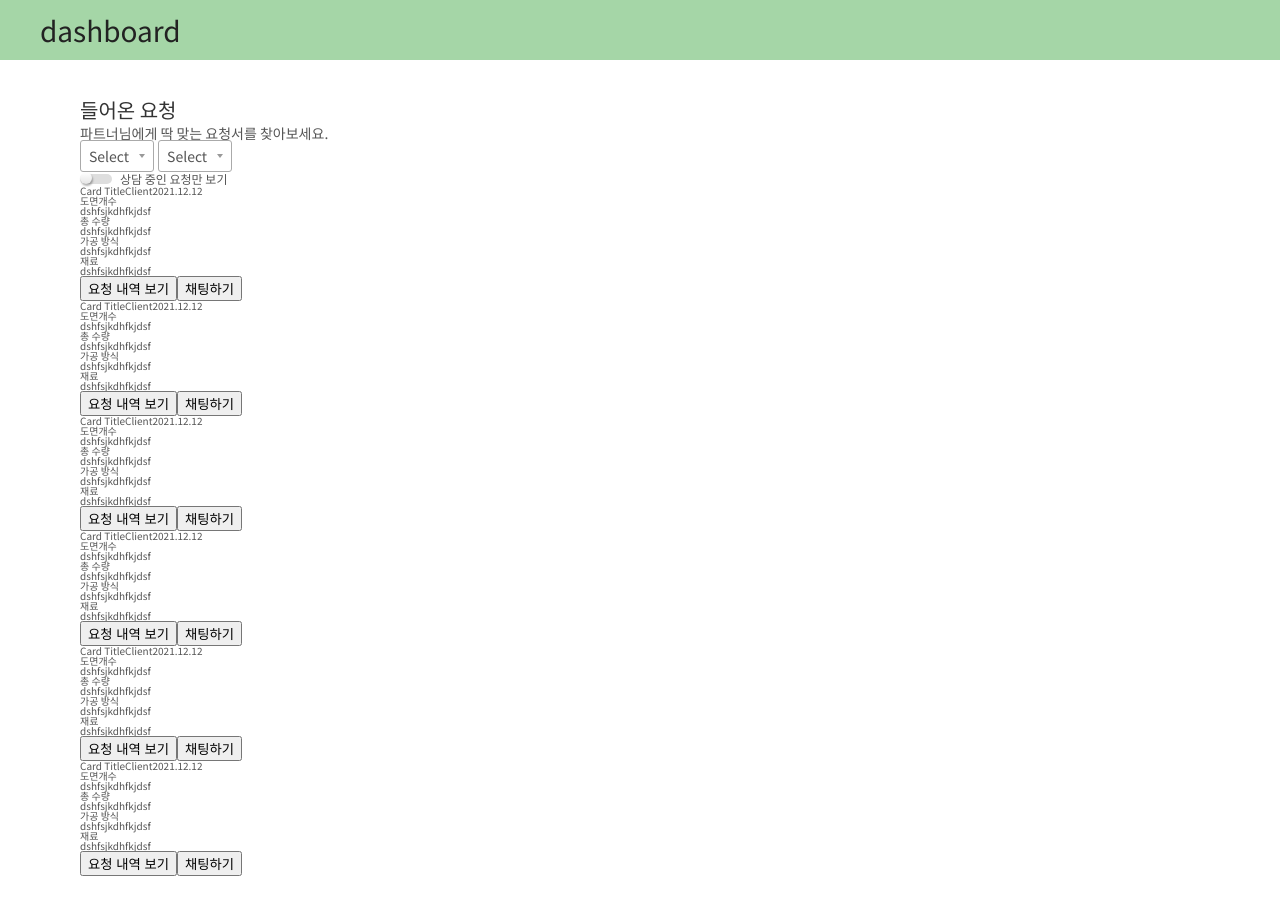
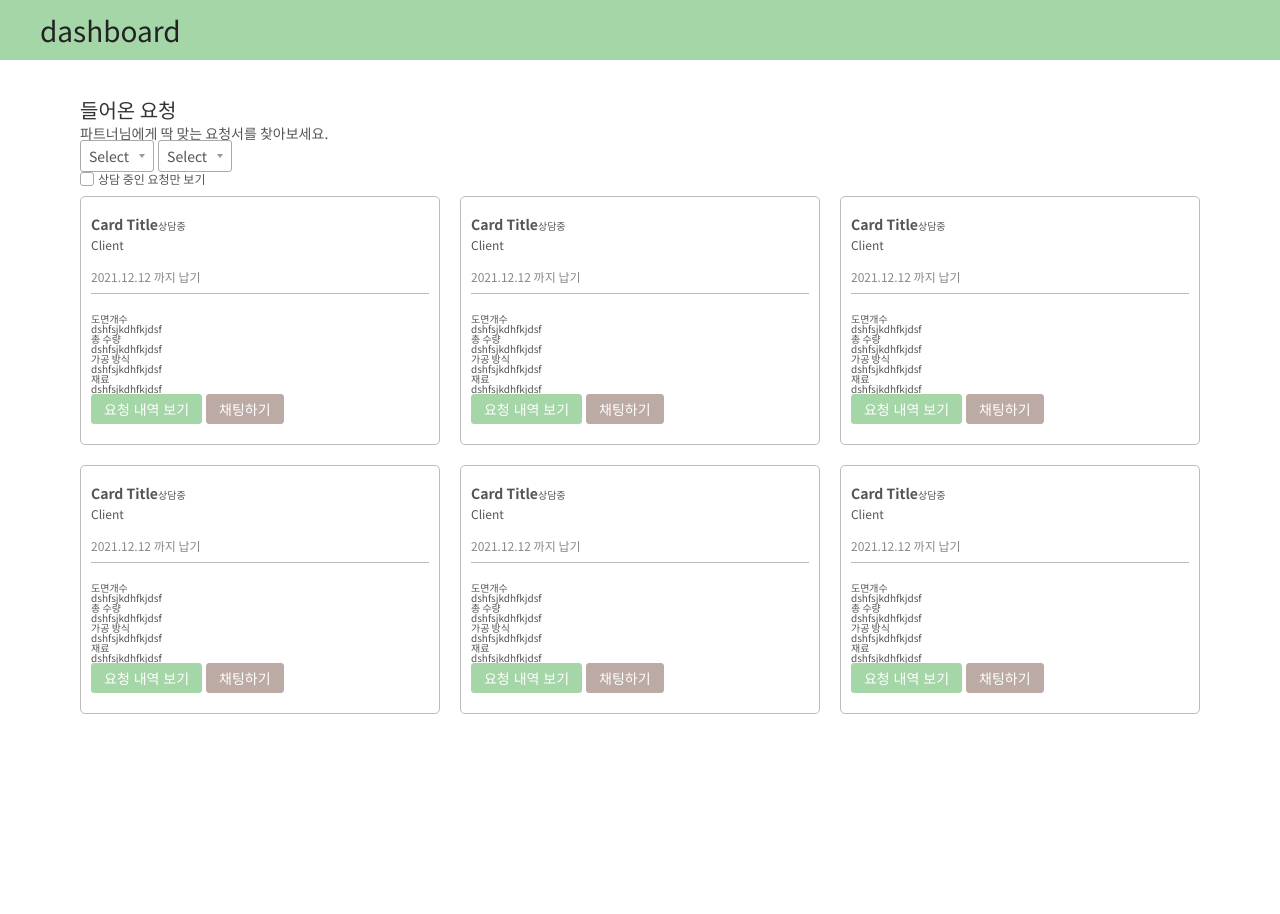
Before and after one commit to mook9288/challenge-filter, a React (Create React App) app: page / in a window 1280 px wide. After the commit the page ends 800 px from the top, so only its background shows below. Built offline with nearby package versions, Linux system fonts and the light colour scheme.

Commit message:
feature: add button & card component

```diff
--- a/package.json
+++ b/package.json
@@ -10,6 +10,7 @@
     "@types/node": "^16.11.14",
     "@types/react": "^17.0.37",
     "@types/react-dom": "^17.0.11",
+    "classnames": "^2.3.1",
     "react": "^17.0.2",
     "react-dom": "^17.0.2",
     "react-scripts": "5.0.0",
--- a/src/assets/styles/base/_layout.scss
+++ b/src/assets/styles/base/_layout.scss
@@ -11,6 +11,7 @@ body {
 
 .header {
   position: fixed;
+  z-index: 10;
   top: 0;
   padding: 0 4rem;
   width: 100%;
--- /dev/null
+++ b/src/assets/styles/components/_card.scss
@@ -0,0 +1,50 @@
+.card-wrap {
+  display: flex;
+  flex-wrap: wrap;
+}
+.card {
+  margin: 1rem;
+  padding: 2rem 1rem;
+  width: calc((100% - 4rem) / 3);
+  border: 1px solid #bbb;
+  border-radius: 5px;
+
+  &:hover,
+  &:focus {
+    border-color: #a5d6a7;
+  }
+
+  &:nth-child(3n - 2) {
+    margin-left: 0;
+  }
+  &:nth-child(3n) {
+    margin-right: 0;
+  }
+
+  &__content {
+    .title {
+      position: relative;
+      display: block;
+      strong {
+        font-size: 1.4rem;
+        font-weight: 600;
+      }
+    }
+    .client {
+      display: block;
+      margin-top: .8rem;
+      font-size: 1.2rem;
+    }
+    .data {
+      display: block;
+      margin-top: 2rem;
+      font-size: 1.2rem;
+      color: #888;
+    }
+  }
+  &__description {
+    margin-top: 1rem;
+    padding-top: 2rem;
+    border-top: 1px solid #bbb;
+  }
+}
--- /dev/null
+++ b/src/assets/styles/form/_button.scss
@@ -0,0 +1,34 @@
+.btn {
+  margin: 0 2px;
+  padding: .4rem 1.2rem;
+  background-color: #fff;
+  border: 1px solid #a5d6a7;
+  border-radius: 3px;
+  font-size: 1.4rem;
+  color: #333;
+
+  &__primary {
+    background-color: #a5d6a7;
+    border-color: #a5d6a7;
+    color: #fff;
+  }
+  &__secondary {
+    background-color: #bcaaa4;
+    border-color: #bcaaa4;
+    color: #fff;
+  }
+
+  &__label {
+    display: inline-block;
+    font-size: 1.4rem;
+  }
+}
+
+.button-area {
+  :first-child {
+    margin-left: 0;
+  }
+  :last-child {
+    margin-right: 0;
+  }
+}
--- a/src/assets/styles/form/_checkbox.scss
+++ b/src/assets/styles/form/_checkbox.scss
@@ -26,7 +26,6 @@
     cursor: pointer;
 
     &::before {
-      content: '';
       position: absolute;
       top: calc(((1.2rem * 1.2) - 1.2rem) / 2 - 1px);
       left: 0;
@@ -35,10 +34,10 @@
       background-color: #fff;
       border: 1px solid #aaa;
       border-radius: .3rem;
+      content: '';
     }
 
     &::after {
-      content: '';
       position: absolute;
       top: calc(((1.2rem * 1.2) - 1.2rem) / 2);
       left: 1px;
@@ -47,6 +46,7 @@
       border-right: 2px solid #fff;
       border-bottom: 2px solid #fff;
       opacity: 0;
+      content: '';
       transform: rotate(45deg);
       transform-origin: bottom;
     }
@@ -86,7 +86,6 @@
     min-height: 1.2rem;
 
     &::before {
-      content: '';
       position: absolute;
       top: calc(((1.2rem * 1.2) - 1rem) / 2);
       display: block;
@@ -95,20 +94,21 @@
       background-color: #dedede;
       border: none;
       border-radius: 50rem;
+      content: '';
       transform: none;;
     }
     &::after {
-      content: '';
       position: absolute;
-      top: 0;
+      top: calc(((1.2rem * 1.2) - 1.2rem) / 2);
       left: 0;
       width: 1.2rem;
       height: 1.2rem;
       background: #fff linear-gradient(transparent,rgba(0,0,0,.1));
       border: none;
       border-radius: 50rem;
-      box-shadow: 1px 2px 2px rgba(0,0,0,.3);
+      box-shadow: 1px 2px 2px rgba(0,0,0,.3), 0 0 1px rgba(34, 36, 38, .3) inset;
       opacity: 1;
+      content: '';
       transition: background .3s ease, left .3s ease;
       transform: none;
       transform-origin: unset;
--- a/src/assets/styles/index.scss
+++ b/src/assets/styles/index.scss
@@ -3,5 +3,7 @@
 @use 'base/layout';
 @use 'form/select';
 @use 'form/checkbox';
+@use 'form/button';
 @use 'components/title';
 @use 'components/search';
+@use 'components/card';
--- /dev/null
+++ b/src/components/atoms/Button.tsx
@@ -0,0 +1,55 @@
+import React, { FC, HTMLAttributes } from 'react';
+import classNames from 'classnames/bind';
+
+export interface ButtonProps extends HTMLAttributes<HTMLButtonElement> {
+  label?: string;
+  size?: size;
+  disabled?: boolean;
+  link?: boolean;
+  variant?: ButtonVariant;
+  icon?: boolean | string;
+  iconPosition?: string;
+  children?: React.ReactNode;
+}
+
+interface Props {
+  label?: string;
+  size?: size;
+  disabled?: boolean;
+  link?: boolean;
+  variant?: ButtonVariant;
+  icon?: boolean | string;
+  iconPosition?: string;
+}
+
+export type size = 'basic' | 'tiny' | 'small' | 'medium' | 'large';
+export type ButtonVariant = 'default' | 'primary' | 'secondary' | 'link';
+export type iconPosition = 'left' | 'right';
+
+const Button: FC<Props> = (props) => {
+  const hasNotChildren =
+    props.children === null ||
+    props.children === undefined ||
+    (Array.isArray(props.children) && props.children.length === 0);
+
+  console.log(hasNotChildren, props.children);
+  return (
+    <button
+      className={classNames(
+        'btn',
+        props.size,
+        props.variant && 'btn__' + props.variant
+      )}
+    >
+      {hasNotChildren && props.icon && !props.icon && (
+        <i className={classNames('btn__ico', props.icon)}></i>
+      )}
+      {!hasNotChildren && props.children}
+      {hasNotChildren && props.label && (
+        <span className='btn__label'>{props.label}</span>
+      )}
+    </button>
+  );
+};
+
+export default Button;
--- a/src/pages/Board/index.tsx
+++ b/src/pages/Board/index.tsx
@@ -1,6 +1,7 @@
 import { useState } from 'react';
 import Select from '../../components/atoms/Select';
 import Checkbox from '../../components/atoms/Checkbox';
+import Button from '../../components/atoms/Button';
 
 const Board = () => {
   const [isChecked, setIsChecked] = useState<boolean>(false);
@@ -20,7 +21,6 @@ const Board = () => {
             파트너님에게 딱 맞는 요청서를 찾아보세요.
           </p>
         </div>
-        <div></div>
         <div className='search-area'>
           <div className='search-area__left'>
             <Select />
@@ -32,16 +32,19 @@ const Board = () => {
               checked={isChecked}
               onChange={handleOnChange}
               label={'상담 중인 요청만 보기'}
-              toggle={true}
+              // toggle={true}
             />
           </div>
         </div>
         <div className='card-wrap'>
           <div className='card'>
             <div className='card__content'>
-              <strong className='title'>Card Title</strong>
+              <p className='title'>
+                <strong>Card Title</strong>
+                <span>상담중</span>
+              </p>
               <span className='client'>Client</span>
-              <span>2021.12.12</span>
+              <span className='data'>2021.12.12 까지 납기</span>
             </div>
             <div className='card__description'>
               <dl className='request-data'>
@@ -62,15 +65,18 @@ const Board = () => {
               </dl>
             </div>
             <div className='button-area'>
-              <button className='btn btn__primary'>요청 내역 보기</button>
-              <button className='btn btn__secondary'>채팅하기</button>
+              <Button label='요청 내역 보기' variant='primary' />
+              <Button label='채팅하기' variant='secondary' />
             </div>
           </div>
           <div className='card'>
             <div className='card__content'>
-              <strong className='title'>Card Title</strong>
+              <p className='title'>
+                <strong>Card Title</strong>
+                <span>상담중</span>
+              </p>
               <span className='client'>Client</span>
-              <span>2021.12.12</span>
+              <span className='data'>2021.12.12 까지 납기</span>
             </div>
             <div className='card__description'>
               <dl className='request-data'>
@@ -91,15 +97,18 @@ const Board = () => {
               </dl>
             </div>
             <div className='button-area'>
-              <button className='btn btn__primary'>요청 내역 보기</button>
-              <button className='btn btn__secondary'>채팅하기</button>
+              <Button label='요청 내역 보기' variant='primary' />
+              <Button label='채팅하기' variant='secondary' />
             </div>
           </div>
           <div className='card'>
             <div className='card__content'>
-              <strong className='title'>Card Title</strong>
+              <p className='title'>
+                <strong>Card Title</strong>
+                <span>상담중</span>
+              </p>
               <span className='client'>Client</span>
-              <span>2021.12.12</span>
+              <span className='data'>2021.12.12 까지 납기</span>
             </div>
             <div className='card__description'>
               <dl className='request-data'>
@@ -120,15 +129,18 @@ const Board = () => {
               </dl>
             </div>
             <div className='button-area'>
-              <button className='btn btn__primary'>요청 내역 보기</button>
-              <button className='btn btn__secondary'>채팅하기</button>
+              <Button label='요청 내역 보기' variant='primary' />
+              <Button label='채팅하기' variant='secondary' />
             </div>
           </div>
           <div className='card'>
             <div className='card__content'>
-              <strong className='title'>Card Title</strong>
+              <p className='title'>
+                <strong>Card Title</strong>
+                <span>상담중</span>
+              </p>
               <span className='client'>Client</span>
-              <span>2021.12.12</span>
+              <span className='data'>2021.12.12 까지 납기</span>
             </div>
             <div className='card__description'>
               <dl className='request-data'>
@@ -149,15 +161,18 @@ const Board = () => {
               </dl>
             </div>
             <div className='button-area'>
-              <button className='btn btn__primary'>요청 내역 보기</button>
-              <button className='btn btn__secondary'>채팅하기</button>
+              <Button label='요청 내역 보기' variant='primary' />
+              <Button label='채팅하기' variant='secondary' />
             </div>
           </div>
           <div className='card'>
             <div className='card__content'>
-              <strong className='title'>Card Title</strong>
+              <p className='title'>
+                <strong>Card Title</strong>
+                <span>상담중</span>
+              </p>
               <span className='client'>Client</span>
-              <span>2021.12.12</span>
+              <span className='data'>2021.12.12 까지 납기</span>
             </div>
             <div className='card__description'>
               <dl className='request-data'>
@@ -178,15 +193,18 @@ const Board = () => {
               </dl>
             </div>
             <div className='button-area'>
-              <button className='btn btn__primary'>요청 내역 보기</button>
-              <button className='btn btn__secondary'>채팅하기</button>
+              <Button label='요청 내역 보기' variant='primary' />
+              <Button label='채팅하기' variant='secondary' />
             </div>
           </div>
           <div className='card'>
             <div className='card__content'>
-              <strong className='title'>Card Title</strong>
+              <p className='title'>
+                <strong>Card Title</strong>
+                <span>상담중</span>
+              </p>
               <span className='client'>Client</span>
-              <span>2021.12.12</span>
+              <span className='data'>2021.12.12 까지 납기</span>
             </div>
             <div className='card__description'>
               <dl className='request-data'>
@@ -207,8 +225,8 @@ const Board = () => {
               </dl>
             </div>
             <div className='button-area'>
-              <button className='btn btn__primary'>요청 내역 보기</button>
-              <button className='btn btn__secondary'>채팅하기</button>
+              <Button label='요청 내역 보기' variant='primary' />
+              <Button label='채팅하기' variant='secondary' />
             </div>
           </div>
         </div>
```
Also changed, not shown: src/components/atoms/Checkbox.tsx (+7 -2 lines), 1 other file (tests, documents, lock files or other folders).
